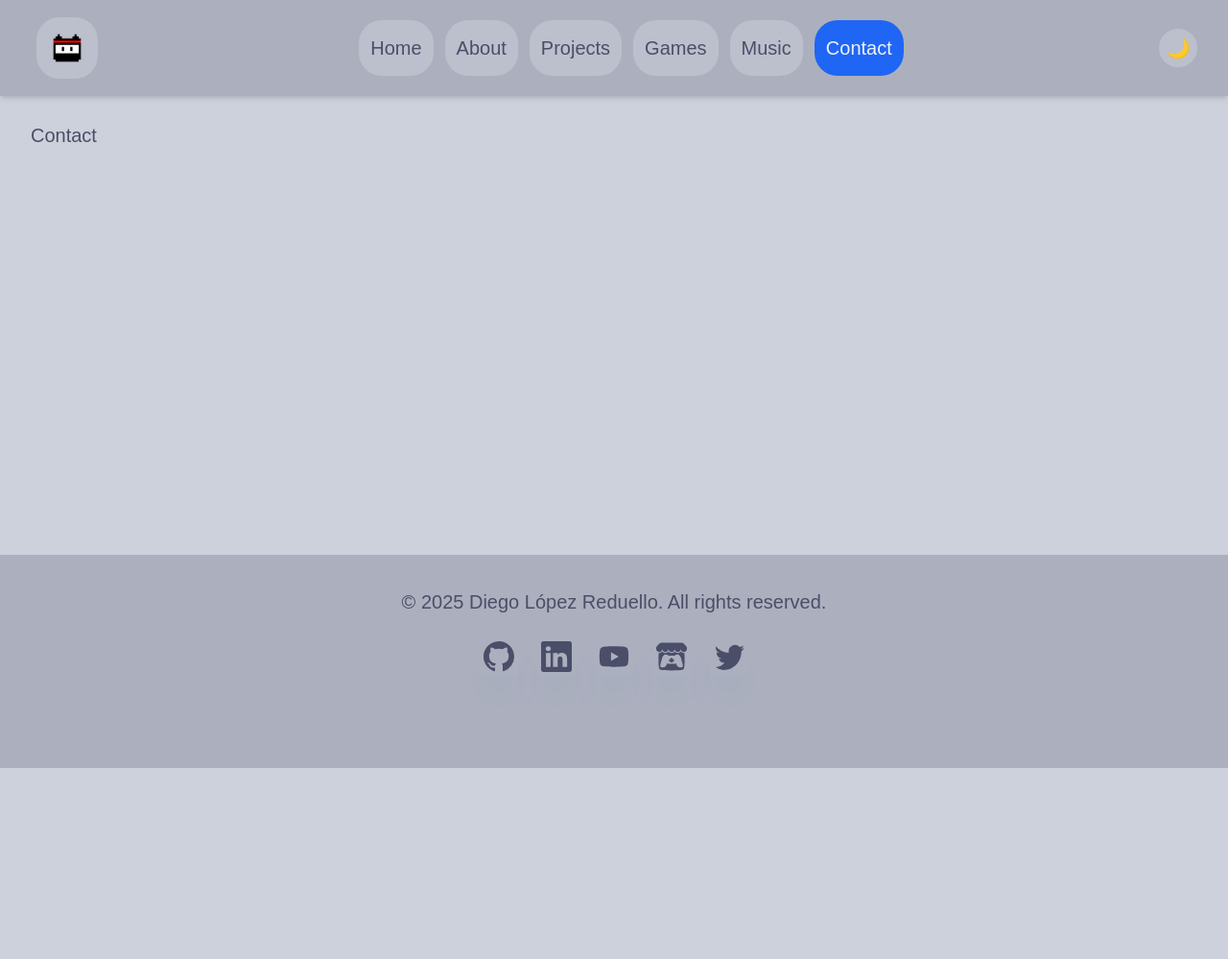
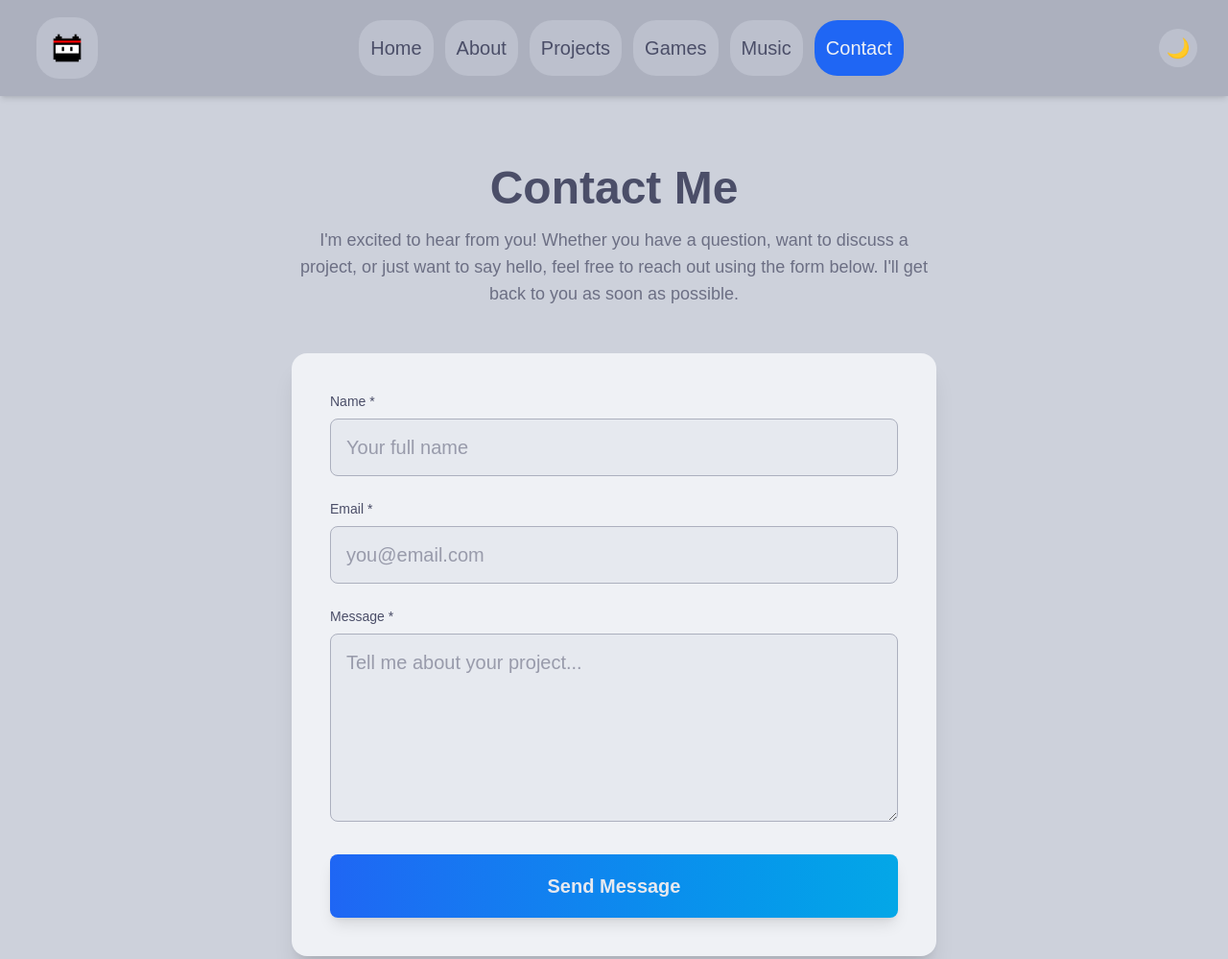
Before and after one commit to Deinigu/portfolio, an Astro site: page /portfolio/contact in a window 1280 px wide. Shown: the top 999 px of the page at 96% size. Before the commit the page ends 800 px from the top, so only its background shows below. Built offline with nearby package versions, Linux system fonts and the light colour scheme; Astro itself is replaced by a stand-in of ours.

Commit message:
✨feat: enhance contact page layout and styling; add form fields for name, email, and message

```diff
--- a/src/pages/contact.astro
+++ b/src/pages/contact.astro
@@ -3,5 +3,83 @@ import BaseLayout from "../layouts/BaseLayout.astro";
 ---
 
 <BaseLayout>
-  <h1>Contact</h1>
+  <main class="min-h-screen bg-gradient-to-br py-12 px-4">
+    <div class="max-w-2xl mx-auto">
+      <header class="text-center mb-12">
+        <h1 class="text-4xl md:text-5xl font-bold text-ctp-text mb-4">
+          Contact Me
+        </h1>
+        <p class="text-lg text-ctp-subtext0">
+          I'm excited to hear from you! Whether you have a question, want to
+          discuss a project, or just want to say hello, feel free to reach out
+          using the form below. I'll get back to you as soon as possible.
+        </p>
+      </header>
+
+      <section class="bg-ctp-base rounded-2xl shadow-xl p-8 md:p-10">
+        <form
+          action="https://formspree.io/f/mrbknyvw"
+          method="POST"
+          class="space-y-6"
+        >
+          <div class="space-y-2">
+            <label
+              for="name"
+              class="block text-sm font-medium text-ctp-subtext2"
+            >
+              Name *
+            </label>
+            <input
+              type="text"
+              id="name"
+              name="name"
+              required
+              class="w-full px-4 py-3 border border-ctp-surface2 rounded-lg bg-ctp-mantle text-ctp-text placeholder-ctp-subtext2 focus:ring-2 focus:ring-ctp-blue focus:border-transparent transition duration-200"
+              placeholder="Your full name"
+            />
+          </div>
+
+          <div class="space-y-2">
+            <label
+              for="email"
+              class="block text-sm font-medium text-ctp-subtext2"
+            >
+              Email *
+            </label>
+            <input
+              type="email"
+              id="email"
+              name="email"
+              required
+              class="w-full px-4 py-3 border border-ctp-surface2 rounded-lg bg-ctp-mantle text-ctp-text placeholder-ctp-subtext2 focus:ring-2 focus:ring-ctp-blue focus:border-transparent transition duration-200"
+              placeholder="you@email.com"
+            />
+          </div>
+
+          <div class="space-y-2">
+            <label
+              for="message"
+              class="block text-sm font-medium text-ctp-subtext2"
+            >
+              Message *
+            </label>
+            <textarea
+              id="message"
+              name="message"
+              required
+              rows="5"
+              class="w-full px-4 py-3 border border-ctp-surface2 rounded-lg bg-ctp-mantle text-ctp-text placeholder-ctp-subtext2 focus:ring-2 focus:ring-ctp-blue focus:border-transparent transition duration-200"
+              placeholder="Tell me about your project..."></textarea>
+          </div>
+
+          <button
+            type="submit"
+            class="w-full bg-gradient-to-r from-ctp-blue to-ctp-sky hover:from-ctp-sky hover:to-ctp-lavender hover:cursor-pointer text-ctp-mantle font-semibold py-4 px-6 rounded-lg shadow-lg hover:shadow-xl transform hover:scale-[1.05] focus:ring-4 focus:ring-ctp-blue focus:ring-opacity-50 transition duration-200"
+          >
+            Send Message
+          </button>
+        </form>
+      </section>
+    </div>
+  </main>
 </BaseLayout>
```
